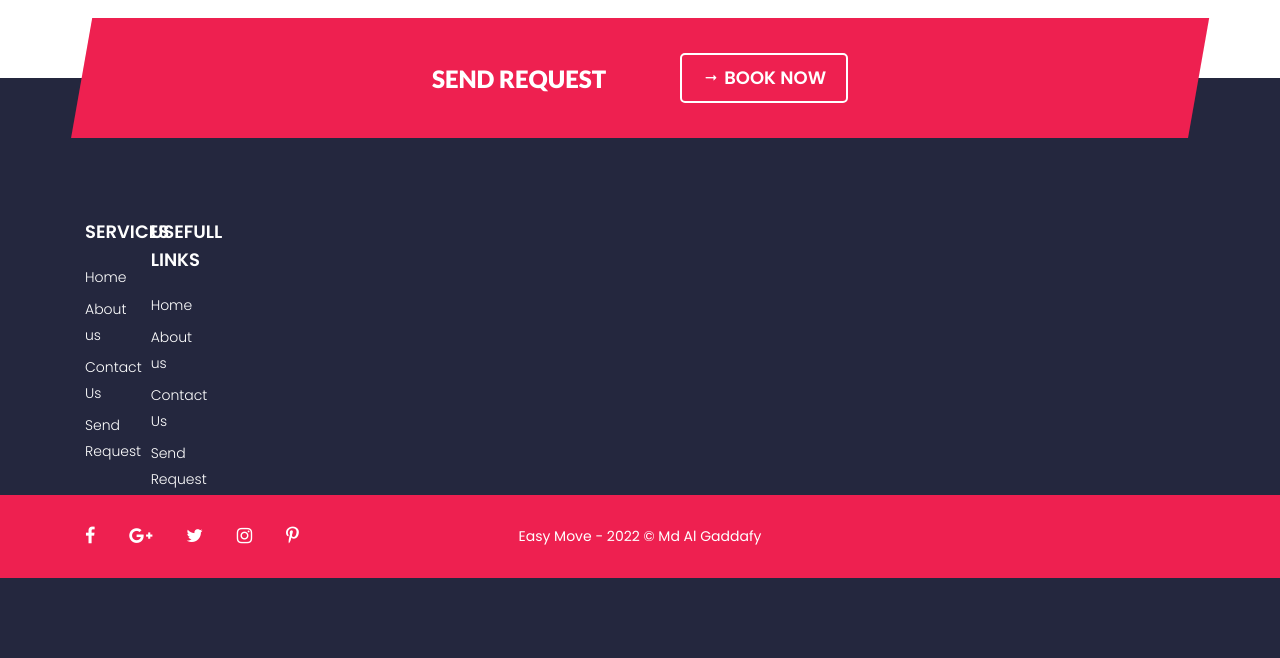
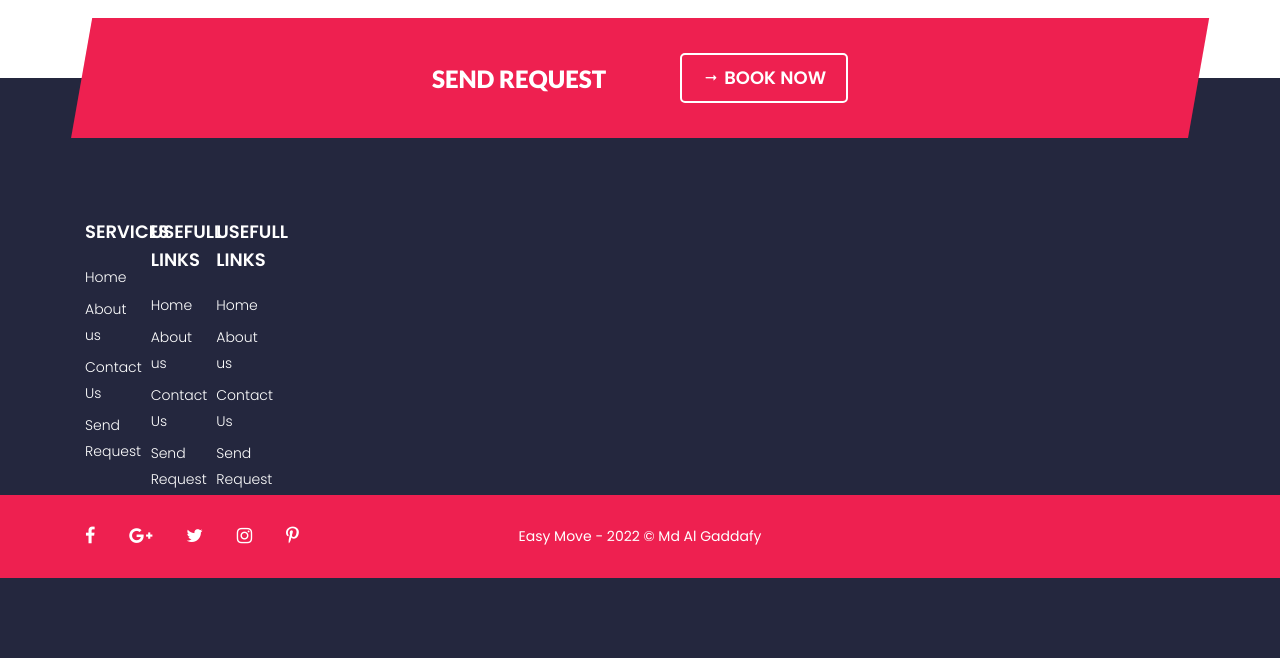
Before and after one commit to algaddafy/easy_move, a PHP site: page /index.php in a window 1280 px wide. Shown: the part 530-1188 px from the top of the page. Run offline with PHP 8.4, Linux system fonts and the light colour scheme; data that the repository does not hold is empty; some web fonts are replaced.

Commit message:
Update footer right - Modify later - Rakib

```diff
--- a/includes/footer.php
+++ b/includes/footer.php
@@ -86,6 +86,35 @@
                  <!-- single footer end -->
              </div>
 
+          <!-- --------------------- -->
+
+          <div class="col-md-2 col-md-offset-1 col-sm-3">
+                 <!-- single footer start -->
+                 <div class="single-footer-top">
+                     <!-- section title start -->
+                     <div class="footer-top-title">
+                         <h3>USEFULL LINKS</h3>
+                     </div>
+                     <!-- section title end -->
+                     <!-- footer menu start -->
+                     <div class="footer-top-menu">
+                         <ul>
+                             <li class="has-sub"><a href="index.php">Home</a></li>
+                             <!-- single menu -->
+                             <li><a href="about-us.php">About us</a></li>
+
+                             <!-- single menu -->
+                             <li><a href="contact.php">Contact Us</a></li>
+                             <li><a href="booking-request.php">Send Request</a></li>
+                         </ul>
+                     </div>
+                     <!-- footer menu end -->
+                 </div>
+                 <!-- single footer end -->
+             </div>
+
+          <!-- --------------------- -->
+
          </div>
      </div>
  </div>
```
